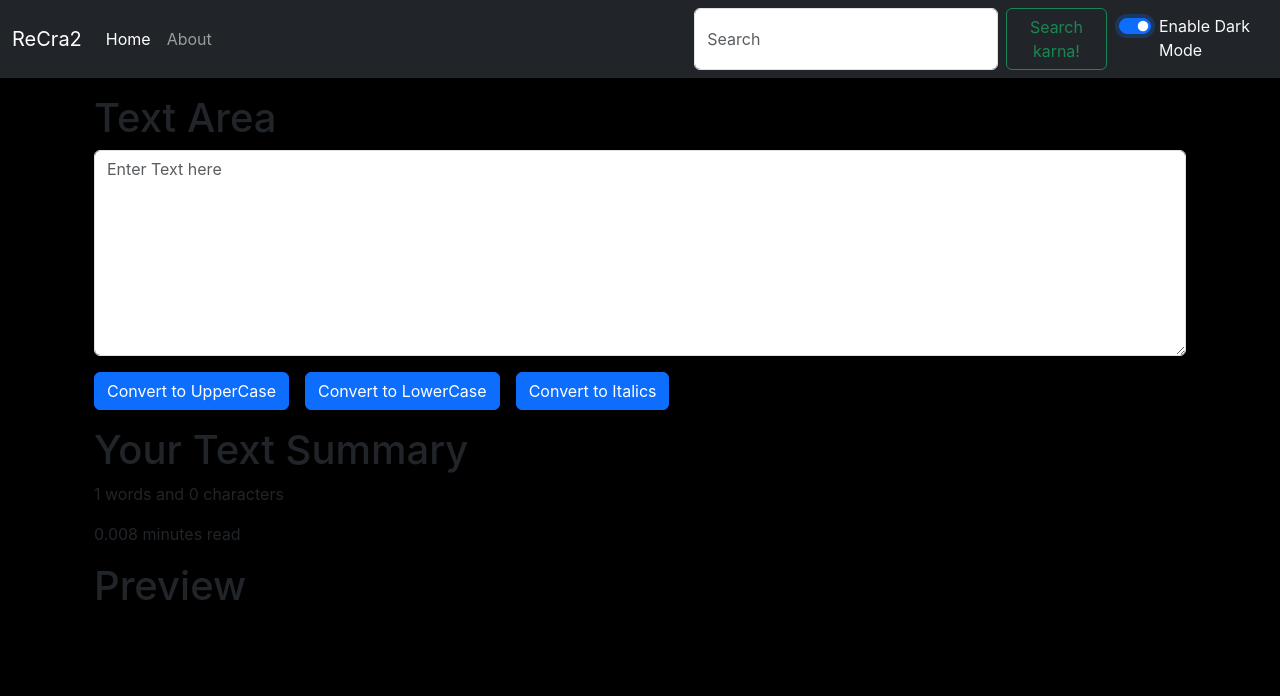
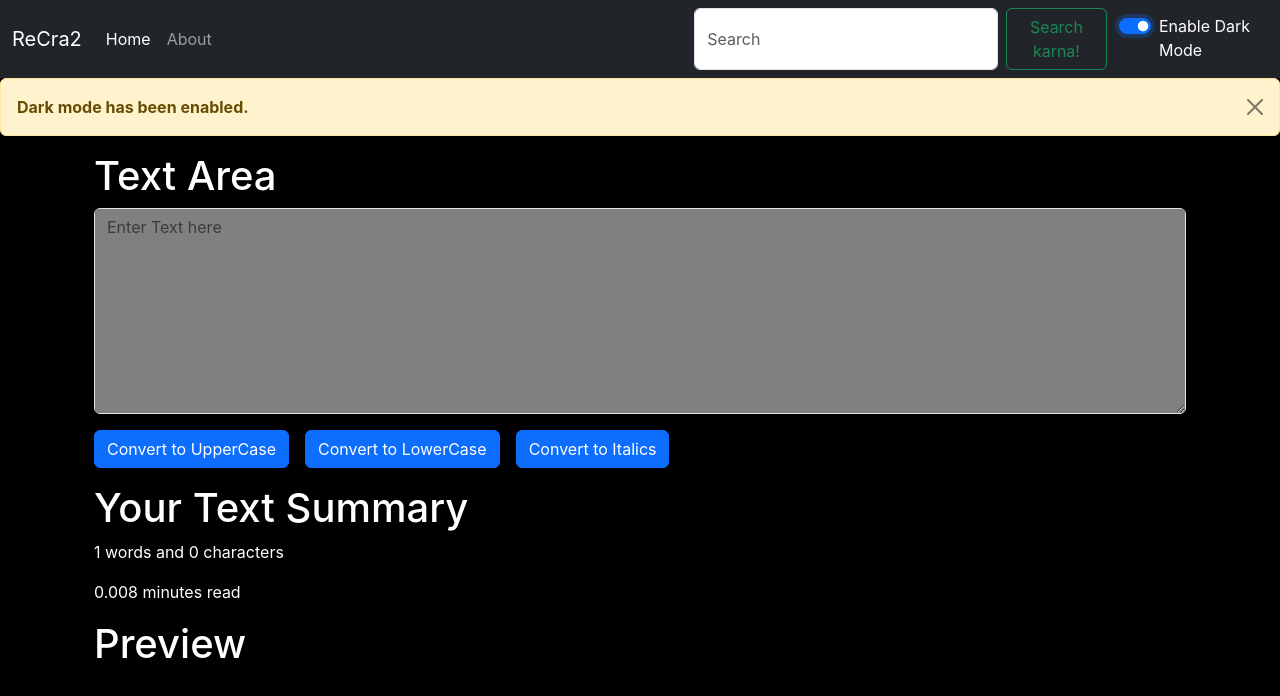
Before and after one commit to prathamesh-patil-5090/textutils, a React (Create React App) app: page / in a window 1280 px wide. Both pictures are taken after a click on the switch "Enable Dark Mode". Shown: the top 696 px of the page. Built offline with nearby package versions, Linux system fonts and the light colour scheme.

Commit message:
Done till vid no 12

```diff
--- a/src/App.js
+++ b/src/App.js
@@ -1,26 +1,46 @@
+// App.js
 import React, { useState } from 'react';
 import './App.css';
 // import About from './components/About';
 import Navbar from './components/Navbar';
-import TextForm from './components/TextForm'
+import TextForm from './components/TextForm';
+import Alert from './components/Alert'; // Ensure correct import
 
 function App() {
-  const [mode, setMode] = useState('light');
-  const toggleMode = () =>{
-    if(mode === 'light'){
+  const [mode, setMode] = useState('white');
+  const [alert, setAlert] = useState(null);
+
+  const showAlert = (message) => {
+    setAlert(message);
+    setTimeout(() => setAlert(null), 3000); // Hide alert after 3 seconds
+  };
+
+  const toggleMode = () => {
+    if (mode === 'white') {
       setMode('dark');
       document.body.style.backgroundColor = 'black';
-    }else{
-      setMode('light');
+      showAlert("Dark mode has been enabled.");
+    } else {
+      setMode('white');
       document.body.style.backgroundColor = 'white';
+      showAlert("Light mode has been enabled.");
     }
-  }
+  };
+
   return (
     <>
-      <Navbar title="ReCra2" mode={mode} toggleMode={toggleMode} Home="Home" AboutText="About" Search="Search karna!"/>
+      <Navbar
+        title="ReCra2"
+        mode={mode}
+        toggleMode={toggleMode}
+        Home="Home"
+        AboutText="About"
+        Search="Search karna!"
+      />
+      <Alert alert={alert} />
       <div className="container my-3">
-        <TextForm mode={mode} heading="Text Area"/>
-        {/* <About/> */}
+        <TextForm mode={mode} heading="Text Area" />
+        {/* <About /> */}
       </div>
     </>
   );
--- /dev/null
+++ b/src/components/Alert.js
@@ -0,0 +1,19 @@
+// Alert.js
+import React from 'react';
+import PropTypes from 'prop-types';
+
+export default function Alert(props) {
+  if (!props.alert) {
+    return null; // If no alert is provided, render nothing
+  }
+  return (
+    <div className="alert alert-warning alert-dismissible fade show" role="alert">
+      <strong>{props.alert}</strong>
+      <button type="button" className="btn-close" data-bs-dismiss="alert" aria-label="Close"></button>
+    </div>
+  );
+}
+
+Alert.propTypes = {
+  alert: PropTypes.string,
+};
--- a/src/components/Navbar.js
+++ b/src/components/Navbar.js
@@ -24,7 +24,7 @@
           </form>
         </div>
       </div>
-      <div className={`form-check form-switch text-${props.mode === 'light' ? 'dark' : 'light'}`}>
+      <div className={`form-check form-switch text-${props.mode === 'white' ? 'dark' : 'white'}`}>
         <input className="form-check-input" onClick={props.toggleMode} type="checkbox" role="switch" id="flexSwitchCheckDefault" />
         <label className="form-check-label" htmlFor="flexSwitchCheckDefault">Enable Dark Mode</label>
       </div>
--- a/src/components/TextForm.js
+++ b/src/components/TextForm.js
@@ -29,10 +29,10 @@
 
     return (
         <>
-            <div className="container">
+            <div className="container" style = {{color: props.mode === 'dark'? 'white':'black'}}>
                 <h1>{props.heading}</h1>
                 <div className="mb-3">
-                    <textarea
+                    <textarea style = {{backgroundColor: props.mode === 'dark'? 'grey':'white' , color: props.mode === 'dark'? 'white':'black'}}
                         className="form-control"
                         placeholder="Enter Text here"
                         value={rawText}
@@ -51,13 +51,13 @@
                     Convert to Italics
                 </button>
             </div>
-            <div className="container my-3">
+            <div className="container my-3" style = {{color: props.mode === 'dark'? 'white':'black'}}>
                 <h1>Your Text Summary</h1>
                 <p>{rawText.trim().split(/\s+/).length} words and {rawText.length} characters</p>
                 <p>{0.008 * rawText.trim().split(/\s+/).length} minutes read</p>
                 <h1>Preview</h1>
                 {/* Render italicized text safely */}
-                <p dangerouslySetInnerHTML={{ __html: formattedText }} />
+                <p dangerouslySetInnerHTML={{ __html: formattedText } }/>
             </div>
         </>
     );
```
